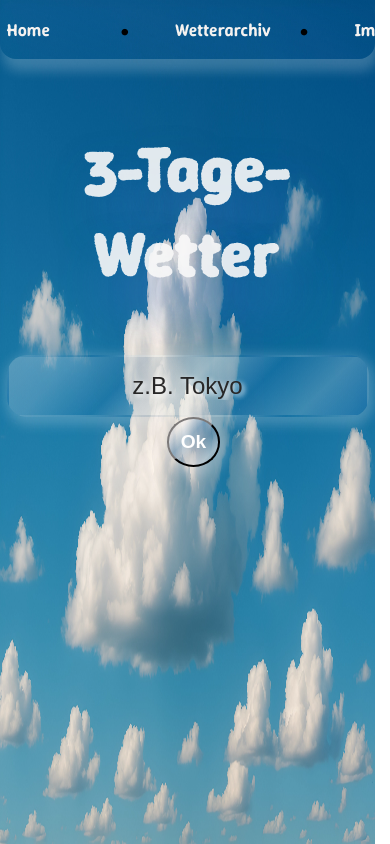
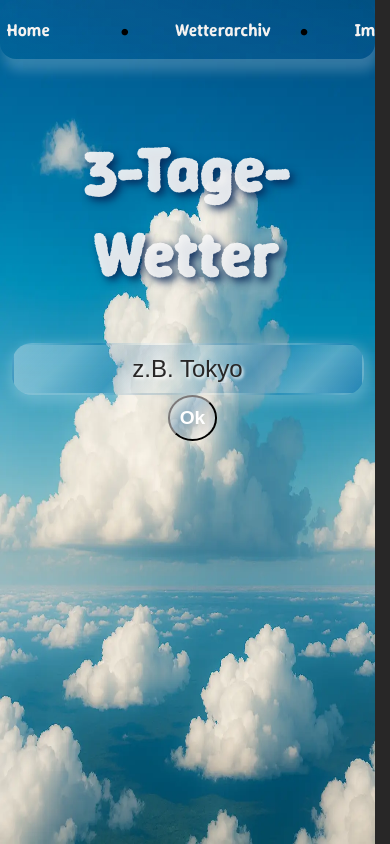
Before and after one commit to MGuenther-build/WetterApp, a Flask app: page /3-Tage-Wetter in a window 390 px wide. Run offline with Flask 3, Linux system fonts and the light colour scheme; data that the repository does not hold is empty.

Commit message:
Update V1

```diff
--- a/static/Pics.css
+++ /dev/null
@@ -1,20 +0,0 @@
-.portrait {
-    width: 100%;
-    max-width: 25em;
-    height: auto;
-}
-
-.icon {
-    width: 100%;
-    max-width: 3.75em;
-    height: auto;
-    padding-left: 0.625em;
-    padding-top: 0.625em;
-}
-
-.symbol {
-    height: 0.9em;
-    width: auto;
-    vertical-align: middle;
-    margin-right: 0.1em;
-}
--- a/static/Styles.css
+++ b/static/Styles.css
@@ -1,11 +1,11 @@
 
 html {
-  background-color: #1c64ab;
+  background-color: #282727;
   height: 100%;
   width: 100%;
   scrollbar-gutter: stable;
   scroll-behavior: smooth;
-  background: url('../static/Wetter_Wallpaper.webp');
+  background-image: url('../static/Wallpaper.webp');
   background-repeat: no-repeat;
   background-position: center center;
   background-size: 100% 100%;
@@ -13,50 +13,69 @@ html {
   overflow-y: scroll;
   overflow-x: hidden;
 }
+@media (max-width: 768px) {
+  html {
+  overflow: auto;
+  }
+}
 
 body {
   display: flex;
+  min-height: 100vh;
   margin: 0;
   font-family: "Winky Rough";
-  background-size: 100% 100%;
   box-sizing: border-box;
   flex-direction: column;
-  overflow-y: hidden;
-  overflow-x: hidden;
+  overflow: hidden;
+}
+@media (max-width: 768px) {
+  body {
+  background-image: url('../static/Mobile_Wallpaper.webp');
+  background-repeat: no-repeat;
+  background-position: center center;
+  background-size: 100% 100%;
+  background-attachment: scroll;
+  }
 }
 
 .main-wrapper {
-  min-height: 90vh;
+  flex: 1;
   box-sizing: border-box;
   text-align: center;
 }
 
 .banner {
   color: rgba(248, 248, 248, 0.9);
-  text-shadow: 0.25em 0.5em 0.75em rgba(62, 115, 193, 0.6);
+  text-shadow: 0.25rem 0.25rem 0.5rem rgba(7, 38, 86, 0.9);
   font-size: 6.5rem;
   margin-top: 6.5vh;
   margin-bottom: 6.5vh;
 }
-
+@media (max-width: 768px) {
+  .banner {
+    margin-top: 5vh;
+    font-size: 4rem;
+  }
+}
 .banner-archiv {
   color: rgba(248, 248, 248, 0.9);
-  text-shadow: 0.25em 0.5em 0.75em rgba(62, 115, 193, 0.6);
+  text-shadow: 0.25rem 0.25rem 0.5rem rgba(7, 38, 86, 0.9);
   font-size: 4.0rem;
-  padding-bottom: 0.1em;
+  padding-bottom: 0.2rem;
 }
 
 .banner-vorhersage {
   color: rgba(248, 248, 248, 0.9);
-  text-shadow: 0.25em 0.5em 0.75em rgba(62, 115, 193, 0.6);
+  text-shadow: 0.25rem 0.25rem 0.5rem rgba(7, 38, 86, 0.9);
   font-size: 4.0rem;
-  padding-bottom: 0.25em;
+  padding-bottom: 0.25rem;
 }
 
 .banner-impressum {
   color: rgba(248, 248, 248, 0.9);
-  text-shadow: 0.25em 0.5em 0.75em rgba(62, 115, 193, 0.6);
+  text-shadow: 0.25rem 0.5rem 0.75rem rgba(7, 38, 86, 0.9);
   font-size: 4.0rem;
+  padding-bottom: 0.2rem;
 }
 
 
@@ -103,62 +122,97 @@ body {
   display: grid;
   grid-template-columns: repeat(2, 1fr);
   gap: 5rem;
-  margin-right: 3.5rem;
-  margin-left: 3.5rem;
+  margin-right: 3rem;
+  margin-left: 3rem;
   justify-content: center;
+}
+@media (max-width: 768px) {
+  .home-kacheln {
+    grid-template-columns: repeat(1, 1fr);
+    gap: 2.5rem;
+    margin: 0 2rem;
+  }
 }
 .card {
   background: linear-gradient(
     135deg,
-    rgba(236, 240, 243, 0.4),
-    rgba(243, 244, 249, 0.5),
-    rgba(33, 115, 183, 0.4),
-    rgba(16, 86, 172, 0.2),
-    rgba(243, 244, 249, 0.5),
-    rgba(236, 240, 243, 0.4)
+    rgba(236, 240, 243, 0.5),
+    rgba(243, 244, 249, 0.6),
+    rgba(33, 115, 183, 0.5),
+    rgba(16, 86, 172, 0.3),
+    rgba(243, 244, 249, 0.6),
+    rgba(236, 240, 243, 0.5)
   );
-  box-shadow: 0.25em 0.5em 1.25em 0.25em rgba(255, 255, 255, 0.3);
-  padding: 1em;
-  border-radius: 1.25em;
+  box-shadow: 0.25rem 0.5rem 1.25rem 0.25rem rgba(255, 255, 255, 0.4);
+  padding: 1rem;
+  border-radius: 1.25rem;
   text-align: center;
   transition: transform 0.6s ease-out;
+}
+@media (max-width: 768px) {
+  .card {
+    background: linear-gradient(
+      135deg,
+      rgba(236, 240, 243, 0.5),
+      rgba(243, 244, 249, 0.6),
+      rgba(33, 115, 183, 0.5),
+      rgba(16, 86, 172, 0.3),
+      rgba(243, 244, 249, 0.6),
+      rgba(236, 240, 243, 0.5)
+    );
+    box-shadow: 0.25rem 0.5rem 1.25rem 0.25rem rgba(255, 255, 255, 0.4);
+  }
 }
 .card-link {
   text-decoration: none;
   display: block;
   color: #1c64ab;
-  text-shadow: 0 0.1em rgba(229, 240, 248, 0.5);
+  text-shadow: 0 0.1rem rgba(229, 240, 248, 0.5);
   text-decoration: none;
   font-weight: bold;
 }
 .card-link:hover {
   color: #1c64ab;
-  text-shadow: 0 0.1em rgba(255, 255, 255, 0.5);
+  text-shadow: 0 0.1rem rgba(255, 255, 255, 0.5);
 }
 .card:hover {
-  box-shadow: 0.25em 0.75em 1.5em 0.5em rgba(255, 255, 255, 0.6);
-  transform: scale(1.08);
+  box-shadow: 0.25rem 0.75rem 1.5rem 0.5rem rgba(255, 255, 255, 0.6);
+  transform: scale(1.05);
 }
 .card:active {
   transform: scale(0.95);
   transition: transform 0.5s ease;
-  box-shadow: 0.25em 0.5em 1.25em 0.25em rgba(86, 167, 233, 0.5);
+  box-shadow: 0.25rem 0.5rem 1.25rem 0.25rem rgba(86, 167, 233, 0.5);
 }
 .card img {
   max-width: 75%;
-  height: auto;
-  border-radius: 0.75em;
-  padding-top: 0.35em;
-  padding-bottom: 0.35em;
-  padding-left: 0.35em;
-  padding-right: 0.35em;
+  max-height: 75%;
+  border-radius: 0.75rem;
+  padding-top: 0.35rem;
+  padding-bottom: 0.35rem;
+  padding-left: 0.35rem;
+  padding-right: 0.35rem;
+}
+@media (max-width: 768px) {
+  .card img {
+    max-width: 50%;
+    max-height: 50%;
+    margin: 0 0.5rem;
+  }
 }
 .card p {
   font-weight: 300;
   font-style: normal;
-  font-size: 0.95em;
+  font-size: 0.95rem;
   color: #ffffff;
-  text-shadow: 0.1em 0.1em rgba(0, 0, 0, 0.6);
+  text-shadow: 0.1rem 0.1rem rgba(0, 0, 0, 0.6);
+}
+@media (max-width: 768px) {
+  .card p {
+    font-size: 0.9rem;
+    text-align: center;
+    max-width: 100%;
+  }
 }
 .card p:hover {
   color: #ffffff;
@@ -456,23 +520,23 @@ form#wetterForm button:active {
 
 .wettervorhersage-container {
   display: flex;
-  margin-top: 0.625em;
-  margin-bottom: 6.25em;
+  margin-top: 0.65rem;
+  margin-bottom: 7rem;
   align-items: center;
   justify-content: center;
 }
 
 .input-wettervorhersage {
-  padding: 0.625em;
+  padding: 0.625rem;
   background: linear-gradient(
     135deg,
-    rgba(236, 240, 243, 0.3),
-    rgba(243, 244, 249, 0.2),
-    rgba(33, 115, 183, 0.1),
-    rgba(247, 255, 255, 0.3),
-    rgba(63, 146, 213, 0.1),
-    rgba(243, 244, 249, 0.2),
-    rgba(33, 115, 183, 0.3)
+    rgba(236, 240, 243, 0.4),
+    rgba(243, 244, 249, 0.3),
+    rgba(33, 115, 183, 0.2),
+    rgba(247, 255, 255, 0.4),
+    rgba(63, 146, 213, 0.2),
+    rgba(243, 244, 249, 0.3),
+    rgba(33, 115, 183, 0.4)
   );
   box-shadow: 0.125rem 0.25rem 0.75rem 0.25rem rgba(255, 255, 255, 0.2);
   border-radius: 1.25rem;
@@ -480,12 +544,12 @@ form#wetterForm button:active {
   text-align: center;
   font-weight: 800;
   color: #1c64ab;
-  text-shadow: 0.1em 0.1em 0.2em rgba(255, 255, 255);
+  text-shadow: 0.1rem 0.1rem 0.2rem rgba(255, 255, 255);
   border-color: transparent !important;
 }
 
 .input-wettervorhersage:hover {
-  box-shadow: 0.25em 0.625em 0.75em 0.25em rgba(255, 255, 255, 0.5);
+  box-shadow: 0.25rem 0.625rem 0.75rem 0.25rem rgba(255, 255, 255, 0.5);
   border-color: transparent !important;
 }
 
@@ -495,8 +559,8 @@ form#wetterForm button:active {
 }
 
 .button-wettervorhersage {
-  margin-left: 0.625em;
-  padding: 0.625em;
+  margin-left: 0.625rem;
+  padding: 0.625rem;
   background: linear-gradient(
     135deg,
     rgba(236, 240, 243, 0.3),
@@ -506,9 +570,9 @@ form#wetterForm button:active {
     rgba(243, 244, 249, 0.4),
     rgba(236, 240, 243, 0.3)
   );
-  box-shadow: 0.2em 0.25em 0.625em 0.25em rgba(255, 255, 255, 0.2);
+  box-shadow: 0.2rem 0.25rem 0.625rem 0.25rem rgba(255, 255, 255, 0.2);
   color: white;
-  font-size: 1.2em;
+  font-size: 1.2rem;
   font-weight: 800;
   border-radius: 50%;
   border-color: #282727;
@@ -539,7 +603,7 @@ form#wetterForm button:active {
   left: 0;
   right: 0;
   z-index: 1000;
-  background: rgba(255, 255, 255, 0.2);
+  background: rgba(189, 211, 240, 0.2);
   border-radius: 0.5rem;
   border-top: none;
   overflow-y: auto;
--- a/templates/impressum.html
+++ b/templates/impressum.html
@@ -2,16 +2,16 @@
 <html lang="de">
 
 <head>
-    <link rel="preload" href="{{ url_for('static', filename='Wetter_Wallpaper.webp') }}" as="image">
-    <link rel="icon" href="{{ url_for('static', filename='Favicon_Wetter.png') }}" type="image/png">
     <meta charset="UTF-8">
     <meta name="viewport" content="width=device-width, initial-scale=1.0">
     <title>Impressum</title>
-    <link rel="stylesheet" href="{{ url_for('static', filename='pics.css') }}">
-    <link rel="stylesheet" href="{{ url_for('static', filename='styles.css') }}">
+    <link rel="icon" href="{{ url_for('static', filename='Favicon_Wetter.png') }}" type="image/png">
+    <link rel="preload" href="{{ url_for('static', filename='Wetter_Wallpaper.webp') }}" as="image">
+    <link rel="preload" href="{{ url_for('static', filename='styles.css') }}" as="style">
     <link rel="prefetch" href="{{ url_for('home') }}">
     <link rel="prefetch" href="{{ url_for('wetterarchiv') }}">
     <link rel="prefetch" href="{{ url_for('wettervorhersage_3_Tage') }}">
+    <link rel="stylesheet" href="{{ url_for('static', filename='styles.css') }}">
     <script src="{{ url_for('static', filename='js/script.js') }}" defer></script>
 </head>
 
--- a/templates/index.html
+++ b/templates/index.html
@@ -2,15 +2,15 @@
 <html lang="de">
 
 <head>
-    <link rel="preload" href="{{ url_for('static', filename='Wetter_Wallpaper.webp') }}" as="image">
-    <link rel="icon" href="{{ url_for('static', filename='Favicon_Wetter.png') }}" type="image/png">
     <meta charset="UTF-8">
     <meta name="viewport" content="width=device-width, initial-scale=1.0">
     <title>WetterApp</title>
-    <link rel="stylesheet" href="static/pics.css">
-    <link rel="stylesheet" href="static/styles.css">
+    <link rel="icon" href="{{ url_for('static', filename='Favicon_Wetter.png') }}" type="image/png">
+    <link rel="preload" href="{{ url_for('static', filename='Wetter_Wallpaper.webp') }}" as="image">
+    <link rel="preload" href="{{ url_for('static', filename='styles.css') }}" as="style">
     <link rel="prefetch" href="{{ url_for('wetterarchiv') }}">
     <link rel="prefetch" href="{{ url_for('wettervorhersage_3_Tage') }}">
+    <link rel="stylesheet" href="{{ url_for('static', filename='styles.css') }}">
     <script src="{{ url_for('static', filename='js/script.js') }}" defer></script>
 </head>
 
@@ -41,8 +41,8 @@
             </div>
         </main>
     </div>
-<br>
-<a class="homepageLink" href="https://www.mguenther-build.de">MGuenther-build.de</a>
-<br>
+<footer class="homepageLink">
+    <a href="https://www.mguenther-build.de">MGuenther-build.de</a>
+</footer>
 </body>
 </html>
--- a/templates/wetterarchiv.html
+++ b/templates/wetterarchiv.html
@@ -2,19 +2,19 @@
 <html lang="de">
 
 <head>
-    <link rel="preload" href="{{ url_for('static', filename='Wetter_Wallpaper.webp') }}" as="image">
-    <link rel="icon" href="{{ url_for('static', filename='Favicon_Wetter.png') }}" type="image/png">
     <meta charset="UTF-8">
     <meta name="viewport" content="width=device-width, initial-scale=1.0">
-    <title>Wetterarchiv Europa 1860-2022</title>
-    <link rel="stylesheet" href="{{ url_for('static', filename='pics.css') }}">
-    <link rel="stylesheet" href="{{ url_for('static', filename='styles.css') }}">
+    <title>Wetterarchiv Europa</title>
+    <link rel="icon" href="{{ url_for('static', filename='Favicon_Wetter.png') }}" type="image/png">
+    <link rel="preload" href="{{ url_for('static', filename='Wetter_Wallpaper.webp') }}" as="image">
+    <link rel="preload" href="{{ url_for('static', filename='styles.css') }}" as="style">
     <link rel="prefetch" href="{{ url_for('home') }}">
     <link rel="prefetch" href="{{ url_for('wettervorhersage_3_Tage') }}">
     <link rel="prefetch" href="{{ url_for('impressum') }}">
+    <link rel="stylesheet" href="{{ url_for('static', filename='styles.css') }}">
+    <script src="{{ url_for('static', filename='js/script.js') }}" defer></script>
+    <script src="{{ url_for('static', filename='js/wetterarchiv.js') }}" defer></script>
     <script src="https://cdn.jsdelivr.net/npm/chart.js"></script>
-    <script src="{{ url_for('static', filename='js/wetterarchiv.js') }}" defer></script>
-    <script src="{{ url_for('static', filename='js/script.js') }}" defer></script>
 </head>
 
 <body>
--- a/templates/wettervorhersage.html
+++ b/templates/wettervorhersage.html
@@ -2,19 +2,19 @@
 <html lang="de">
 
 <head>
-    <link rel="preload" href="{{ url_for('static', filename='Wetter_Wallpaper.webp') }}" as="image">
-    <link rel="icon" href="{{ url_for('static', filename='Favicon_Wetter.png') }}" type="image/png">
     <meta charset="UTF-8">
     <meta name="viewport" content="width=device-width, initial-scale=1.0">
     <title>3-Tage-Wettervorhersage</title>
-    <link rel="stylesheet" href="{{ url_for('static', filename='pics.css') }}">
-    <link rel="stylesheet" href="{{ url_for('static', filename='styles.css') }}">
+    <link rel="icon" href="{{ url_for('static', filename='Favicon_Wetter.png') }}" type="image/png">
+    <link rel="preload" href="{{ url_for('static', filename='Wetter_Wallpaper.webp') }}" as="image">
+    <link rel="preload" href="{{ url_for('static', filename='styles.css') }}" as="style">
     <link rel="prefetch" href="{{ url_for('home') }}">
     <link rel="prefetch" href="{{ url_for('wetterarchiv') }}">
     <link rel="prefetch" href="{{ url_for('impressum') }}">
+    <link rel="stylesheet" href="{{ url_for('static', filename='styles.css') }}">
+    <script src="{{ url_for('static', filename='js/script.js') }}" defer></script>
+    <script src="{{ url_for('static', filename='js/wettervorhersage.js') }}" defer></script>
     <script src="https://cdn.jsdelivr.net/npm/chart.js"></script>
-    <script src="{{ url_for('static', filename='js/wettervorhersage.js') }}" defer></script>
-    <script src="{{ url_for('static', filename='js/script.js') }}" defer></script>
 </head>
 
 <body>
@@ -42,11 +42,6 @@
                     </div>
                 </div>
             </form>
-
-            <div id="loading-indicator" class="design-spinner">
-                <div class="spinner"></div>
-            </div>
-
             <div id="forecast-output" class="output fade"></div>
         </main>
     </div>
```
Also changed, not shown: other parts of static/Styles.css (+75 -40 lines), FlaskMain.py (+3 -5 lines), static/js/script.js (+52 -27 lines), static/js/wettervorhersage.js (+25 -13 lines), getAPI.py (renamed from WetterAPI_Backend.py), getWetter.py (renamed from station_def.py), static/Mobile_Wallpaper.webp (added), static/Wallpaper.webp (added), static/Wetter_Wallpaper.webp (deleted).
